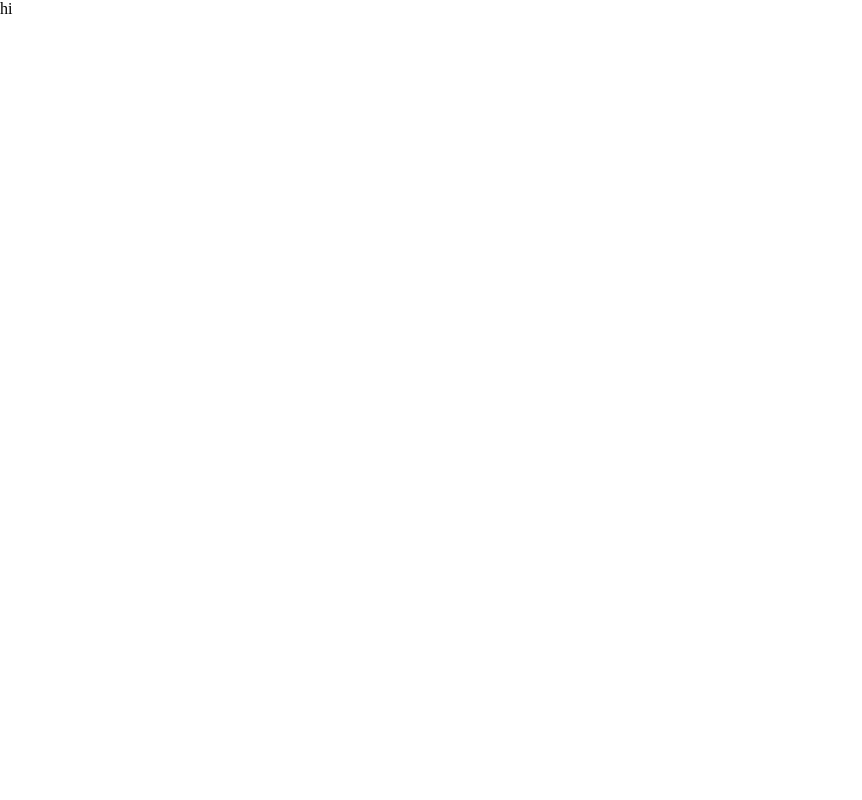
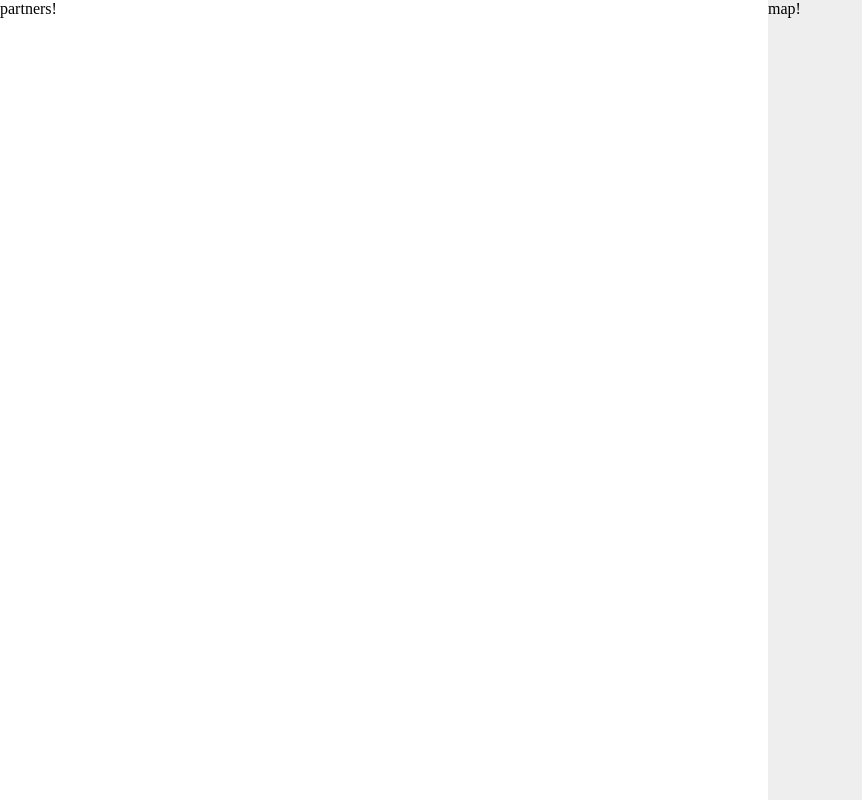
Before and after one commit to anandaroop/partner-geocoding, a React (Create React App) app in the folder geodiff/: page / in a window 1280 px wide. Shown: the whole page, without its empty margins (0-862 px from the left). Built offline with nearby package versions, Linux system fonts and the light colour scheme.

Commit message:
Scaffold a layout

```diff
--- a/geodiff/src/App.js
+++ b/geodiff/src/App.js
@@ -1,9 +1,36 @@
 import React, { Component } from 'react'
+import styled from 'styled-components'
+import { Partners } from './Partners'
+import { Map } from './Map'
 
 class App extends Component {
   render() {
-    return <div>hi</div>
+    return (
+      <Main>
+        <PartnerPane>
+          <Partners />
+        </PartnerPane>
+        <MapPane>
+          <Map />
+        </MapPane>
+      </Main>
+    )
   }
 }
 
 export default App
+
+const Main = styled.main`
+  display: flex;
+  height: 100vh;
+`
+
+const PartnerPane = styled.div`
+  flex: 1 0 60%;
+  max-width: 800px;
+`
+
+const MapPane = styled.div`
+  flex: 1 0 40%;
+  background: #eee;
+`
--- /dev/null
+++ b/geodiff/src/Map.js
@@ -0,0 +1,5 @@
+import React from 'react'
+
+export const Map = () => {
+  return <div>map!</div>
+}
--- /dev/null
+++ b/geodiff/src/Partners.js
@@ -0,0 +1,5 @@
+import React from 'react'
+
+export const Partners = () => {
+  return <div>partners!</div>
+}
```
